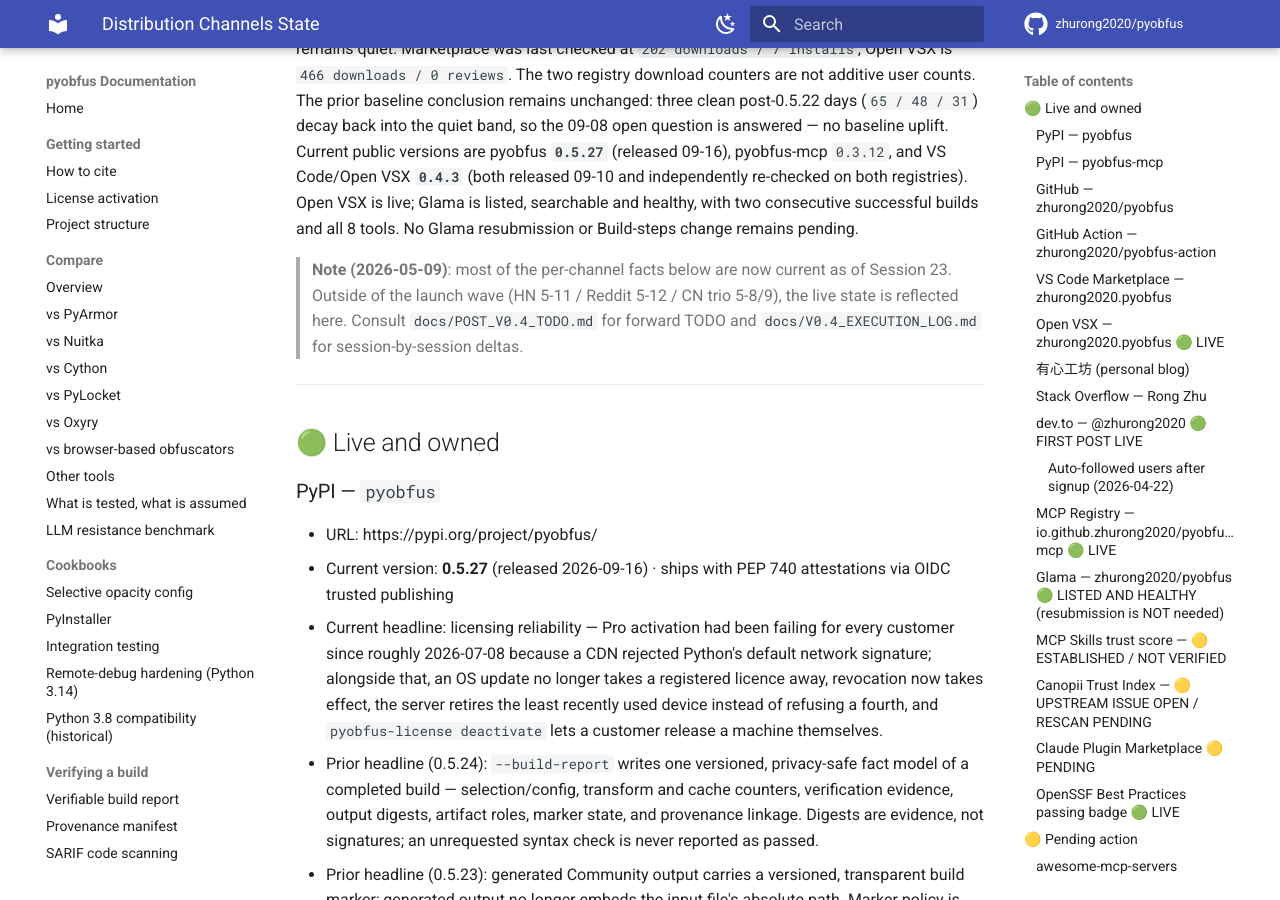
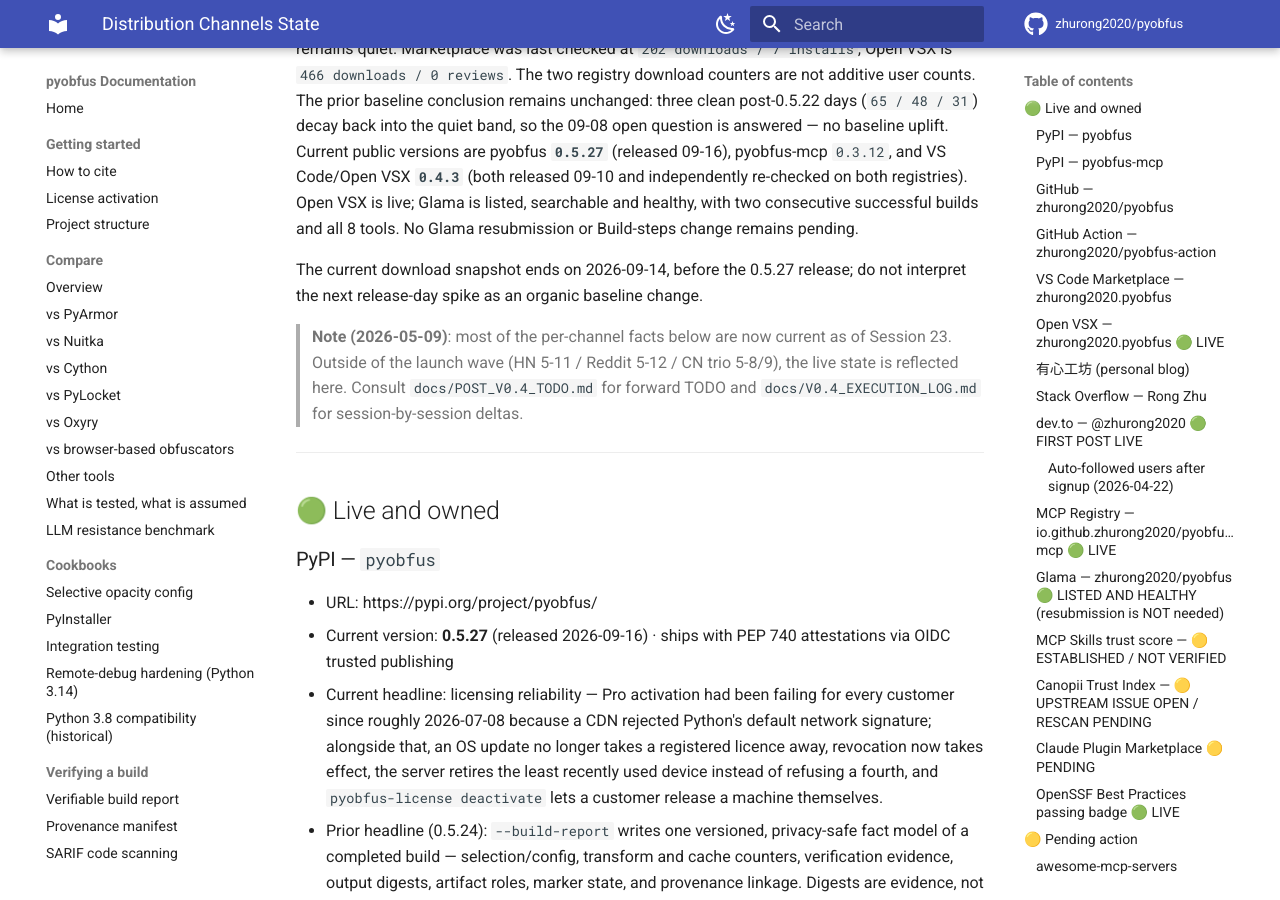
Before and after one commit to zhurong2020/pyobfus, an MkDocs documentation site: the page built from docs/DISTRIBUTION_CHANNELS.md, in a window 1280 px wide and 900 px high, scrolled down 380 px. Built offline with MkDocs 1.6.1 and Material for MkDocs 9.7.7, drawn with Linux system fonts in a browser that asks for light colours; comment, search, counter and statistics services are not loaded.

Commit message:
docs(ops): mark 0.5.27 download baseline pending

```diff
--- a/docs/DISTRIBUTION_CHANNELS.md
+++ b/docs/DISTRIBUTION_CHANNELS.md
@@ -23,6 +23,9 @@ registries). Open VSX is
 live; Glama is listed, searchable and healthy, with two consecutive successful
 builds and all 8 tools. No Glama resubmission or Build-steps change remains
 pending.
+
+The current download snapshot ends on 2026-09-14, before the 0.5.27 release;
+do not interpret the next release-day spike as an organic baseline change.
 
 > **Note (2026-05-09)**: most of the per-channel facts below are now current as of Session 23. Outside of the launch wave (HN 5-11 / Reddit 5-12 / CN trio 5-8/9), the live state is reflected here. Consult `docs/POST_V0.4_TODO.md` for forward TODO and `docs/V0.4_EXECUTION_LOG.md` for session-by-session deltas.
 
```
Also changed, not shown: docs/CURRENT_PLAN_ZH.md (+1 -1 lines), docs/TODO.md (+3 -2 lines).
